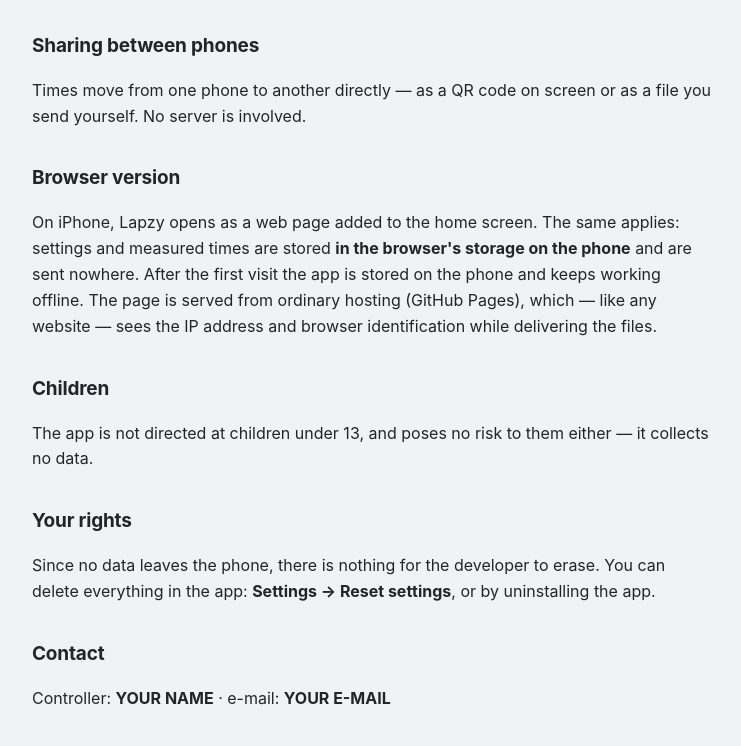
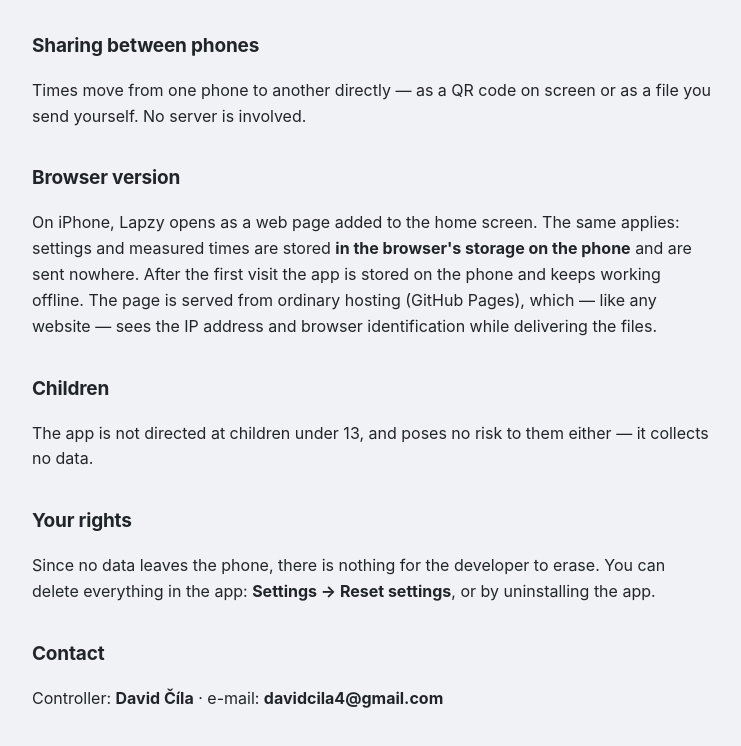
Before and after one commit to SV4CIK/Lapzy, a plain HTML site: page Lapzy-web-iphone_1/zasady.html in a window 1280 px wide. Shown: the part 2875-3621 px from the top of the page, without its empty margins (268-1009 px from the left). Drawn offline with Linux system fonts and the light colour scheme.

Commit message:
Update contact information in zasady.html

```diff
--- a/Lapzy-web-iphone_1/zasady.html
+++ b/Lapzy-web-iphone_1/zasady.html
@@ -175,7 +175,7 @@
       everything in the app: <strong>Settings → Reset settings</strong>, or by uninstalling the app.</p>
 
     <h2>Contact</h2>
-    <p>Controller: <strong>YOUR NAME</strong> · e-mail: <strong>YOUR E-MAIL</strong></p>
+    <p>Controller: <strong>David Číla</strong> · e-mail: <strong>davidcila4@gmail.com</strong></p>
   </div>
 </main>
 </body>
```
